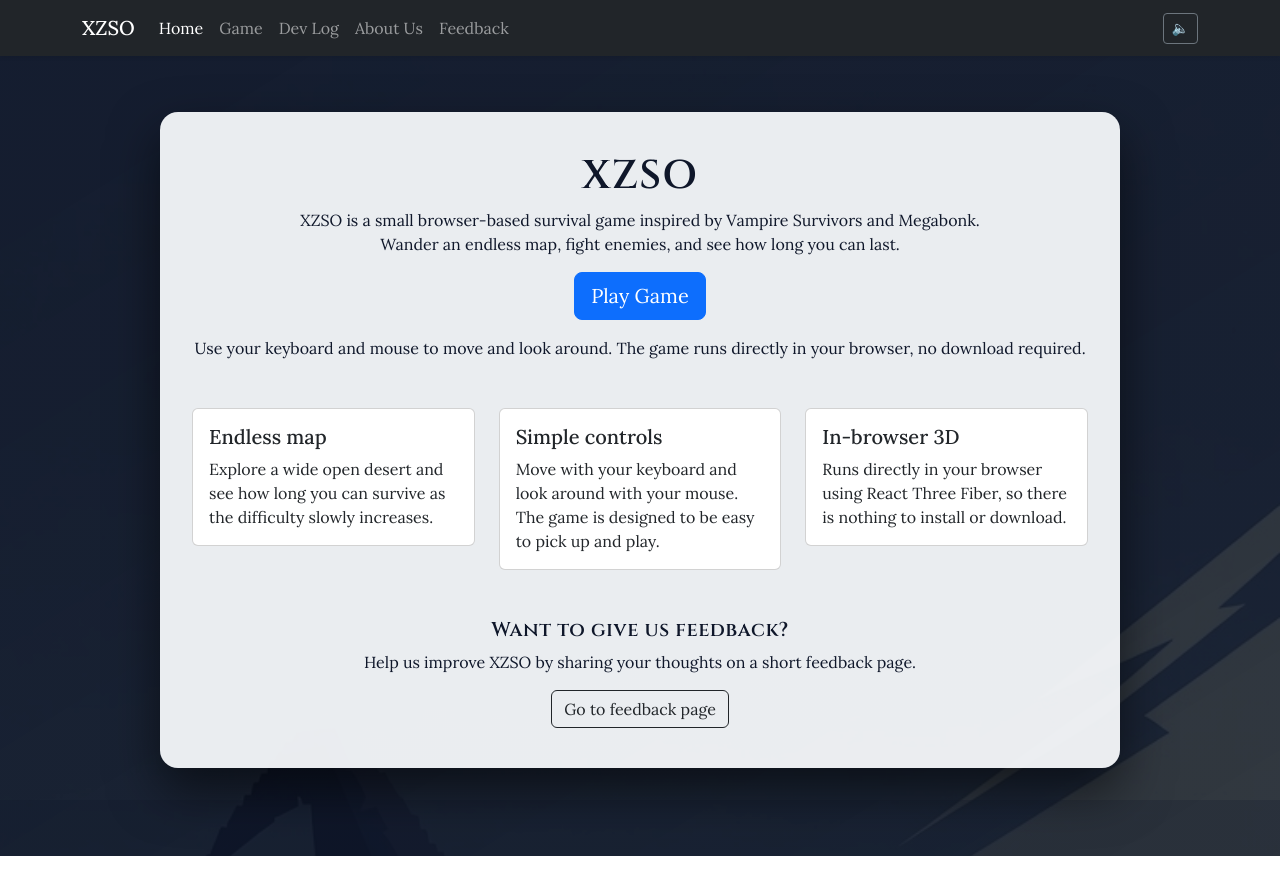
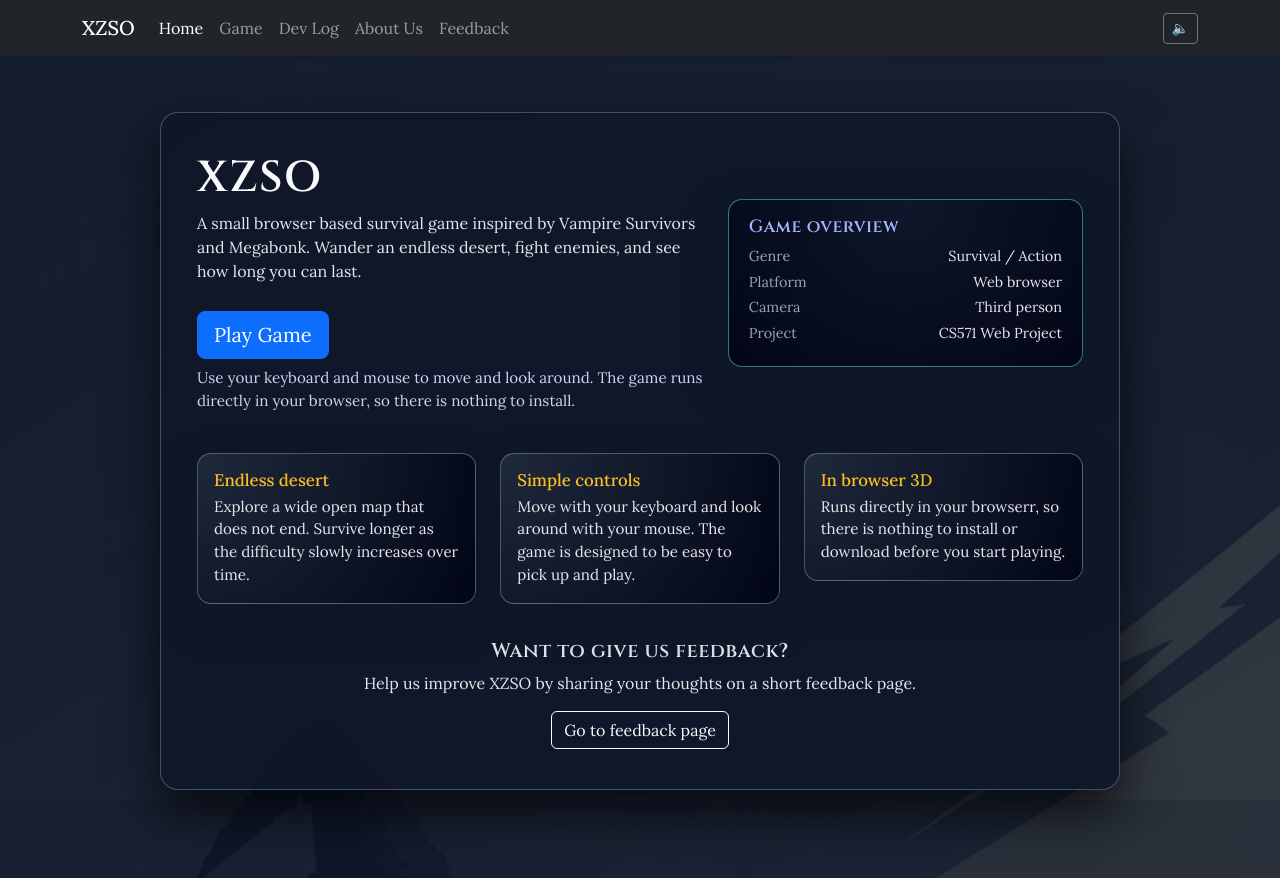
Before and after one commit to CS571-F25/p44, a React (Vite) app: page / in a window 1280 px wide. Before the commit the page ends 856 px from the top, so only its background shows below. Built offline with nearby package versions, Linux system fonts and the light colour scheme.

Commit message:
Changed Home page UI, changed bgm

```diff
--- a/src/App.css
+++ b/src/App.css
@@ -8,16 +8,103 @@ main {
 .page-panel {
   max-width: 960px;
   margin: 2.5rem auto;
-  padding: 2.5rem 2rem;
-  background-color: rgba(248, 250, 252, 0.94); /* light panel on dark bg */
-  color: #0f172a;
+  padding: 2.5rem 2.25rem;
+  background-color: rgba(15, 23, 42, 0.9); /* dark glass panel */
+  color: #e5e7eb;
   border-radius: 18px;
-  box-shadow: 0 22px 50px rgba(0, 0, 0, 0.55);
+  box-shadow: 0 22px 50px rgba(0, 0, 0, 0.7);
+  border: 1px solid rgba(148, 163, 184, 0.4);
+  backdrop-filter: blur(10px);
 }
 
+/* Smaller layout on phones */
 @media (max-width: 600px) {
   .page-panel {
     margin: 1.5rem 1rem;
     padding: 1.75rem 1.25rem;
   }
 }
+
+/* --- Home hero styling --- */
+.hero-section {
+  margin-bottom: 2.5rem;
+}
+
+.hero-title {
+  font-size: 2.7rem;
+  margin-bottom: 0.4rem;
+  color: #f9fafb;
+}
+
+.hero-tagline {
+  max-width: 36rem;
+  margin: 0 auto 0.75rem auto;
+  color: #e5e7eb;
+}
+
+.hero-subtext {
+  max-width: 36rem;
+  margin: 0.5rem auto 0;
+  color: #cbd5f5;
+  font-size: 0.95rem;
+}
+
+/* Side info card in hero */
+.hero-meta-card {
+  background: radial-gradient(circle at top, #0f172a, #020617);
+  border-radius: 14px;
+  padding: 1.1rem 1.25rem;
+  border: 1px solid rgba(94, 234, 212, 0.5);
+  box-shadow: 0 18px 40px rgba(15, 23, 42, 0.8);
+  color: #e5e7eb;
+}
+
+.hero-meta-heading {
+  font-size: 1.1rem;
+  margin-bottom: 0.5rem;
+  color: #a5b4fc;
+}
+
+.hero-meta-row {
+  display: flex;
+  justify-content: space-between;
+  font-size: 0.9rem;
+  margin-bottom: 0.25rem;
+}
+
+.hero-meta-label {
+  color: #9ca3af;
+}
+
+.hero-meta-value {
+  color: #e5e7eb;
+}
+
+/* --- Feature cards on Home --- */
+.feature-row {
+  margin-bottom: 2.2rem;
+}
+
+.feature-card {
+  background: radial-gradient(circle at top left, #1e293b, #020617);
+  border-radius: 14px;
+  border: 1px solid rgba(148, 163, 184, 0.5);
+  box-shadow: 0 16px 36px rgba(15, 23, 42, 0.9);
+}
+
+.feature-card .card-title {
+  color: #fbbf24; /* soft gold accent */
+  font-size: 1.05rem;
+  margin-bottom: 0.35rem;
+}
+
+.feature-card .card-text {
+  color: #e5e7eb;
+  font-size: 0.95rem;
+}
+
+/* Feedback section heading */
+.feedback-heading {
+  font-size: 1.25rem;
+  color: #e5e7eb;
+}
--- a/src/App.jsx
+++ b/src/App.jsx
@@ -25,8 +25,6 @@ function App() {
       const next = !prev;
 
       if (next) {
-        // Start (or resume) music on click
-        audio.currentTime = 0;
         audio
           .play()
           .catch(() => {
--- a/src/components/FeatureCard.jsx
+++ b/src/components/FeatureCard.jsx
@@ -2,7 +2,7 @@ import { Card } from "react-bootstrap";
 
 export default function FeatureCard({ title, children }) {
   return (
-    <Card>
+    <Card className="feature-card">
       <Card.Body>
         <Card.Title>{title}</Card.Title>
         <Card.Text>{children}</Card.Text>
--- a/src/pages/Home.jsx
+++ b/src/pages/Home.jsx
@@ -8,14 +8,23 @@ export default function Home() {
   return (
     <Container className="page-panel">
       {/* Hero section */}
-      <section className="text-center mb-5" aria-labelledby="home-heading">
-        <h1 id="home-heading" style={{ fontSize: "2.5rem", marginBottom: "0.5rem" }}>
+      <section
+        className="hero-section"
+        aria-labelledby="home-heading"
+      >
+        <Row className="align-items-center g-4">
+          {/* Left side - main pitch */}
+          <Col md={7} className="text-center text-md-start">
+            <h1
+              id="home-heading"
+              className="hero-title"
+            >
               XZSO
             </h1>
-        <p style={{ maxWidth: "44rem", margin: "0 auto" }}>
-          XZSO is a small browser-based survival game inspired by Vampire
-          Survivors and Megabonk. Wander an endless map, fight enemies,
-          and see how long you can last.
+            <p className="hero-tagline">
+              A small browser based survival game inspired by Vampire Survivors
+              and Megabonk. Wander an endless desert, fight enemies, and see how
+              long you can last.
             </p>
             <Button
               variant="primary"
@@ -25,31 +34,62 @@ export default function Home() {
             >
               Play Game
             </Button>
-        <p className="mt-3">
-          Use your keyboard and mouse to move and look around. The game runs
-          directly in your browser, no download required.
+            <p className="hero-subtext">
+              Use your keyboard and mouse to move and look around. The game
+              runs directly in your browser, so there is nothing to install.
             </p>
+          </Col>
+
+          {/* Right side - game info card */}
+          <Col md={5}>
+            <aside
+              className="hero-meta-card"
+              aria-label="XZSO game information"
+            >
+              <h2 className="hero-meta-heading">Game overview</h2>
+              <div className="hero-meta-row">
+                <span className="hero-meta-label">Genre</span>
+                <span className="hero-meta-value">Survival / Action</span>
+              </div>
+              <div className="hero-meta-row">
+                <span className="hero-meta-label">Platform</span>
+                <span className="hero-meta-value">Web browser</span>
+              </div>
+              <div className="hero-meta-row">
+                <span className="hero-meta-label">Camera</span>
+                <span className="hero-meta-value">Third person</span>
+              </div>
+              <div className="hero-meta-row">
+                <span className="hero-meta-label">Project</span>
+                <span className="hero-meta-value">CS571 Web Project</span>
+              </div>
+            </aside>
+          </Col>
+        </Row>
       </section>
 
-      {/* Feature cards – only final-player features */}
-      <section className="mb-5" aria-label="Game features">
+      {/* Feature cards - key points */}
+      <section
+        className="feature-row"
+        aria-label="Game features"
+      >
         <Row className="g-4">
           <Col md={4}>
-            <FeatureCard title="Endless map">
-              Explore a wide open desert and see how long you can survive
-              as the difficulty slowly increases.
+            <FeatureCard title="Endless desert">
+              Explore a wide open map that does not end. Survive longer as the
+              difficulty slowly increases over time.
             </FeatureCard>
           </Col>
           <Col md={4}>
             <FeatureCard title="Simple controls">
-              Move with your keyboard and look around with your mouse.
-              The game is designed to be easy to pick up and play.
+              Move with your keyboard and look around with your mouse. The game
+              is designed to be easy to pick up and play.
             </FeatureCard>
           </Col>
           <Col md={4}>
-            <FeatureCard title="In-browser 3D">
-              Runs directly in your browser using React Three Fiber,
-              so there is nothing to install or download.
+            <FeatureCard title="In browser 3D">
+              Runs directly in your browserr, so there is nothing to install or
+              download before you start playing.
             </FeatureCard>
           </Col>
         </Row>
@@ -57,11 +97,17 @@ export default function Home() {
 
       {/* Link to feedback page */}
       <section className="text-center">
-        <h2 style={{ fontSize: "1.25rem" }}>Want to give us feedback?</h2>
+        <h2 className="feedback-heading">
+          Want to give us feedback?
+        </h2>
         <p>
-          Help us improve XZSO by sharing your thoughts on a short feedback page.
+          Help us improve XZSO by sharing your thoughts on a short feedback
+          page.
         </p>
-        <Button variant="outline-dark" onClick={() => navigate("/feedback")}>
+        <Button
+          variant="outline-light"
+          onClick={() => navigate("/feedback")}
+        >
           Go to feedback page
         </Button>
       </section>
```
Also changed, not shown: public/assets/images/ProfilePicSun.JPG (added), 9 other files (tests, documents, lock files or other folders). Lines whose indentation alone changed are shown as unchanged.
